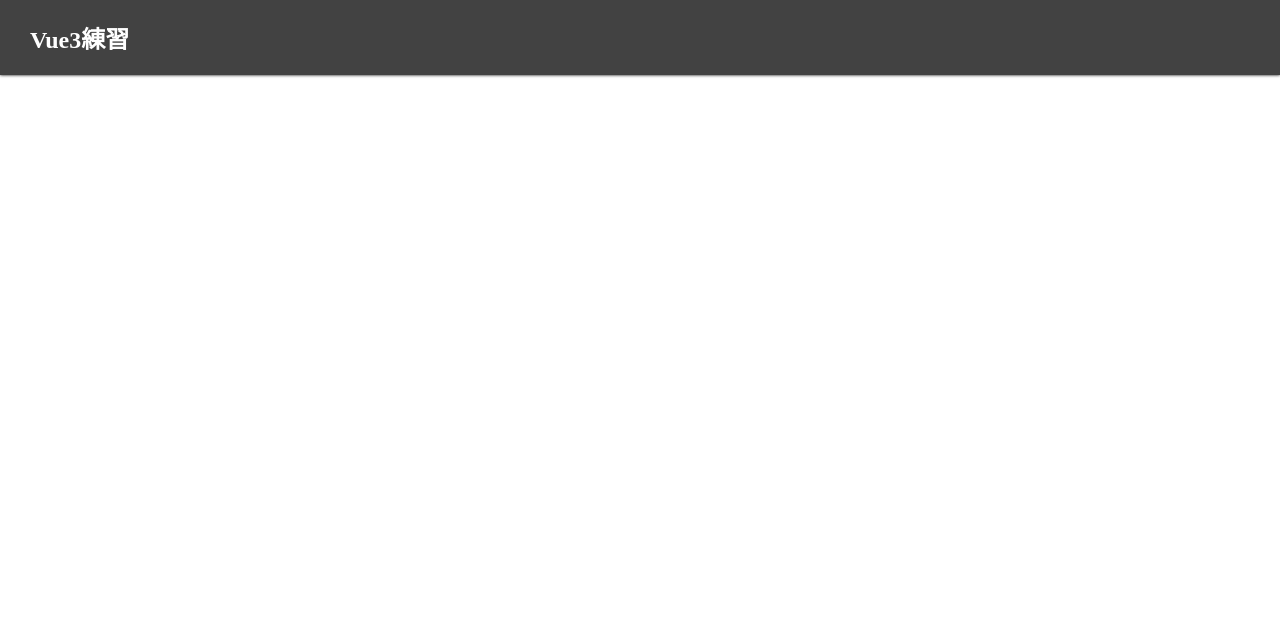
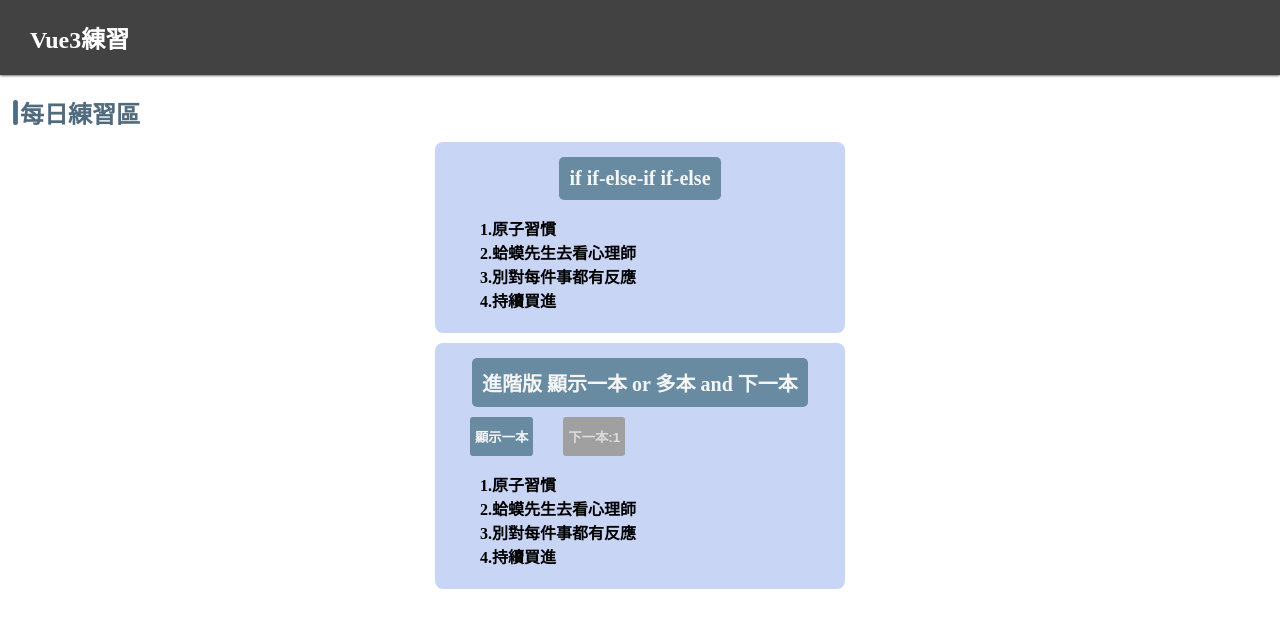
Before and after one commit to CHENPODO/Vue__practice-, a Vue app: page /copy in a window 1280 px wide. Before the commit this address had no page. Shown: the top 628 px of the page. Built offline with nearby package versions, Linux system fonts and the light colour scheme.

Commit message:
更新:首頁的命名

```diff
--- a/src/components/Home.vue
+++ b/src/components/Home.vue
@@ -5,7 +5,7 @@
 			<RouterLink class="nav-item" to="/bmi">BMI</RouterLink>
 			<RouterLink class="nav-item" to="/todo-simple">ToDo Simple</RouterLink>
 			<RouterLink class="nav-item" to="/if-else">v 指令</RouterLink>
-			<RouterLink class="nav-item" to="if-else-copy">每日練習區</RouterLink>
+			<RouterLink class="nav-item" to="copy">每日練習區</RouterLink>
 			<!-- 更多 RouterLink 可以一直加 -->
 		</div>
 		<router-view />
--- a/src/router/index.js
+++ b/src/router/index.js
@@ -3,7 +3,7 @@ import Home from "@/components/Home.vue"
 import BMI from "@/views/BMI.vue"
 import TodoSimple from "@/views/TodoSimple.vue"
 import IfElse from "@/views/IfElse.vue"
-import IfElseCopy from "@/views/IfElse copy.vue"
+import Copy from "@/views/Copy.vue"
 
 const routes = [
 	{
@@ -27,9 +27,9 @@ const routes = [
 		component: IfElse,
 	},
 	{
-		path: "/if-else-copy",
-		name: "IfElseCopy",
-		component: IfElseCopy,
+		path: "/copy",
+		name: "Copy",
+		component: Copy,
 	},
 ]
 
--- a/src/views/IfElse copy.vue
+++ b/src/views/Copy.vue
@@ -19,6 +19,8 @@ const nextBook = () => {
 </script>
 
 <template>
+	<h1 class="label">每日練習區</h1>
+
 	<!-- 練習 if if-else-if if-else -->
 	<div class="box">
 		<!--基礎版 -->
@@ -44,6 +46,25 @@ const nextBook = () => {
 
 <style scoped>
 /* 基礎版 */
+.label {
+	margin-left: 20px;
+	font-size: 24px;
+	font-weight: bold;
+	position: relative;
+	color: #516b7e;
+	margin-bottom: 12px;
+}
+.label::after {
+	content: "";
+	position: absolute;
+	left: -7px;
+	top: 5px;
+	height: 23px;
+	width: 3px;
+	border-radius: 2px;
+	background-color: #516b7e;
+	border: #5d7d94 1px solid;
+}
 .box {
 	background-color: #c8d5f4;
 	width: 400px;
--- a/src/views/IfElse.vue
+++ b/src/views/IfElse.vue
@@ -18,6 +18,7 @@ const nextBook = () => {
 </script>
 
 <template>
+	<h1 class="label">V指令</h1>
 	<div class="box">
 		<h2>基本</h2>
 		<p>v-if v-else-if v-else</p>
@@ -46,6 +47,25 @@ const nextBook = () => {
 </template>
 
 <style scoped>
+.label {
+	margin-left: 20px;
+	font-size: 24px;
+	font-weight: bold;
+	position: relative;
+	color: #516b7e;
+	margin-bottom: 12px;
+}
+.label::after {
+	content: "";
+	position: absolute;
+	left: -7px;
+	top: 5px;
+	height: 23px;
+	width: 3px;
+	border-radius: 2px;
+	background-color: #516b7e;
+	border: #5d7d94 1px solid;
+}
 .box {
 	width: 400px;
 	background-color: black;
```
